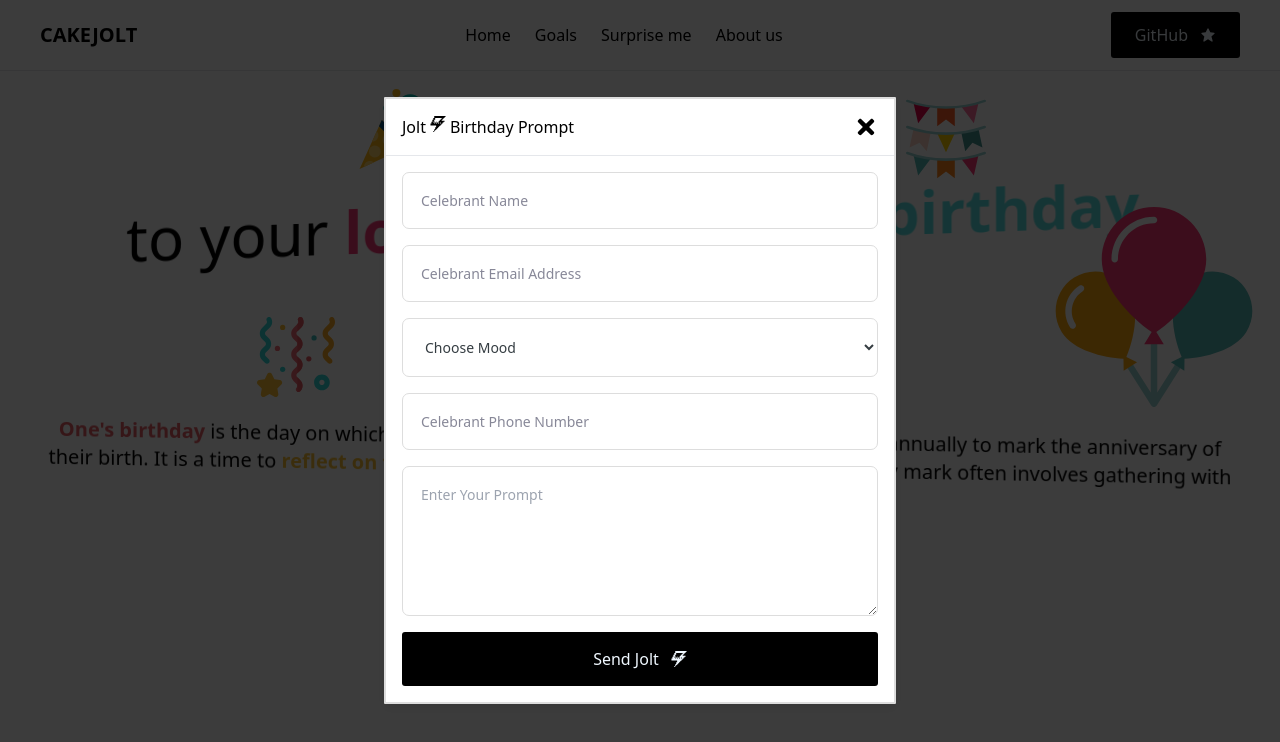
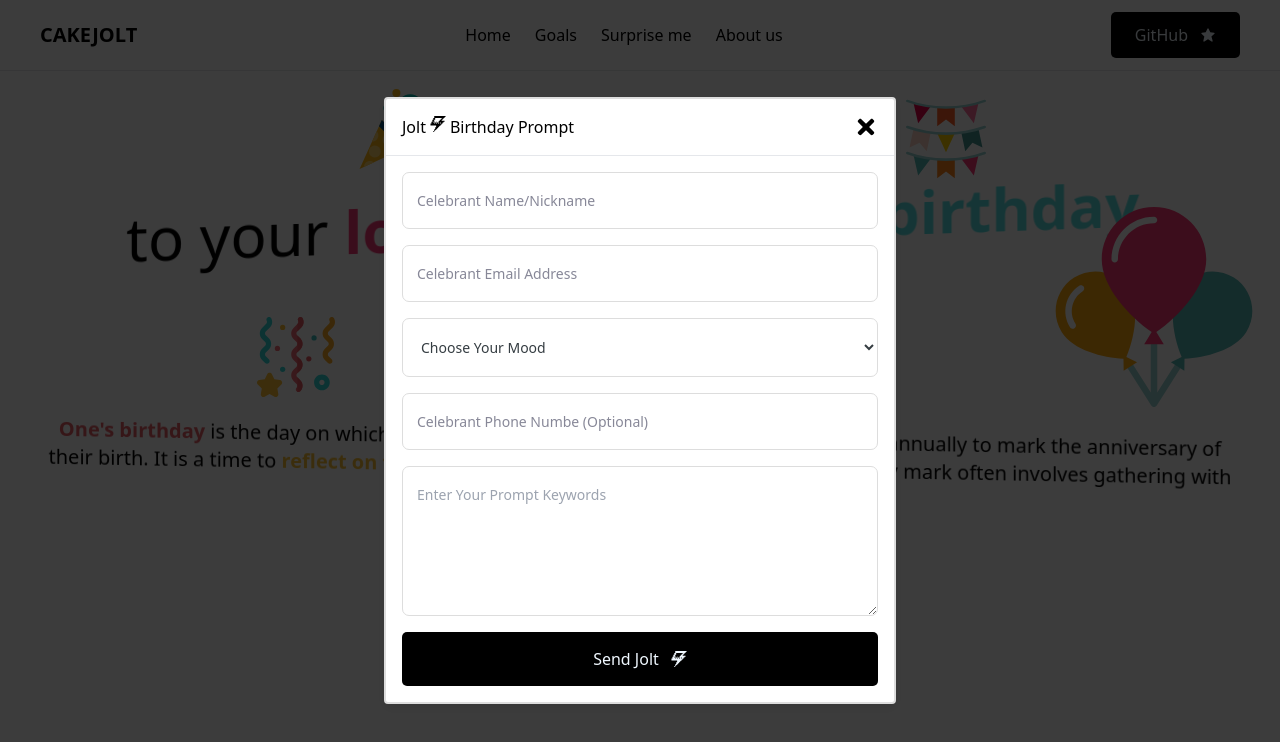
Before and after one commit to blyncnov/cake-jolt, a Next.js app: page / in a window 1280 px wide. Both pictures are taken after a click on the button "Send a jolt". Shown: the top 742 px of the page. Built offline with nearby package versions, Linux system fonts and the light colour scheme.

Commit message:
cake-jolt => Added mood to prompt

```diff
--- a/src/app/globals.css
+++ b/src/app/globals.css
@@ -39,7 +39,7 @@ button {
   display: flex;
   gap: 12px;
   color: aliceblue;
-  border-radius: 3px;
+  border-radius: 5px;
   text-align: center;
   align-items: center;
   padding: 12px 24px;
@@ -52,7 +52,7 @@ select {
   width: 100% !important;
   font-size: 14px;
   font-weight: 400;
-  padding: 18px;
+  padding: 18px 14px;
   display: block;
   outline: none;
   white-space: nowrap;
@@ -114,7 +114,7 @@ input::placeholder {
 
 .creation_modal_container {
   border: 2px solid #dddddd;
-  border-radius: 1px;
+  border-radius: 4px;
   box-shadow: rgba(0, 0, 0, 0.1) 0px 4px 12px;
 }
 
--- a/src/components/Modal/index.tsx
+++ b/src/components/Modal/index.tsx
@@ -39,7 +39,7 @@ const CreationModal = ({ setWishing, setSuccess }: any) => {
             <input
               type="text"
               name="Name"
-              placeholder="Celebrant Name"
+              placeholder="Celebrant Name/Nickname"
               required
             />
             <input
@@ -48,7 +48,7 @@ const CreationModal = ({ setWishing, setSuccess }: any) => {
               placeholder="Celebrant Email Address"
             />
             <select name="category">
-              <option value="beautiful">Choose Mood</option>
+              <option value="beautiful">Choose Your Mood</option>
               <option value="happy">Happy</option>
               <option value="sad">Sad </option>
               <option value="lazy">Lazy </option>
@@ -58,9 +58,13 @@ const CreationModal = ({ setWishing, setSuccess }: any) => {
             <input
               type="number"
               name="phone_number"
-              placeholder="Celebrant Phone Number"
+              placeholder="Celebrant Phone Numbe (Optional)"
             />
-            <textarea name="prompt" placeholder="Enter Your Prompt" required />
+            <textarea
+              name="prompt"
+              placeholder="Enter Your Prompt Keywords"
+              required
+            />
             <div className="w-full">
               <button className="w-full text-center justify-center p-4">
                 Send Jolt <SiGamejolt />
```
